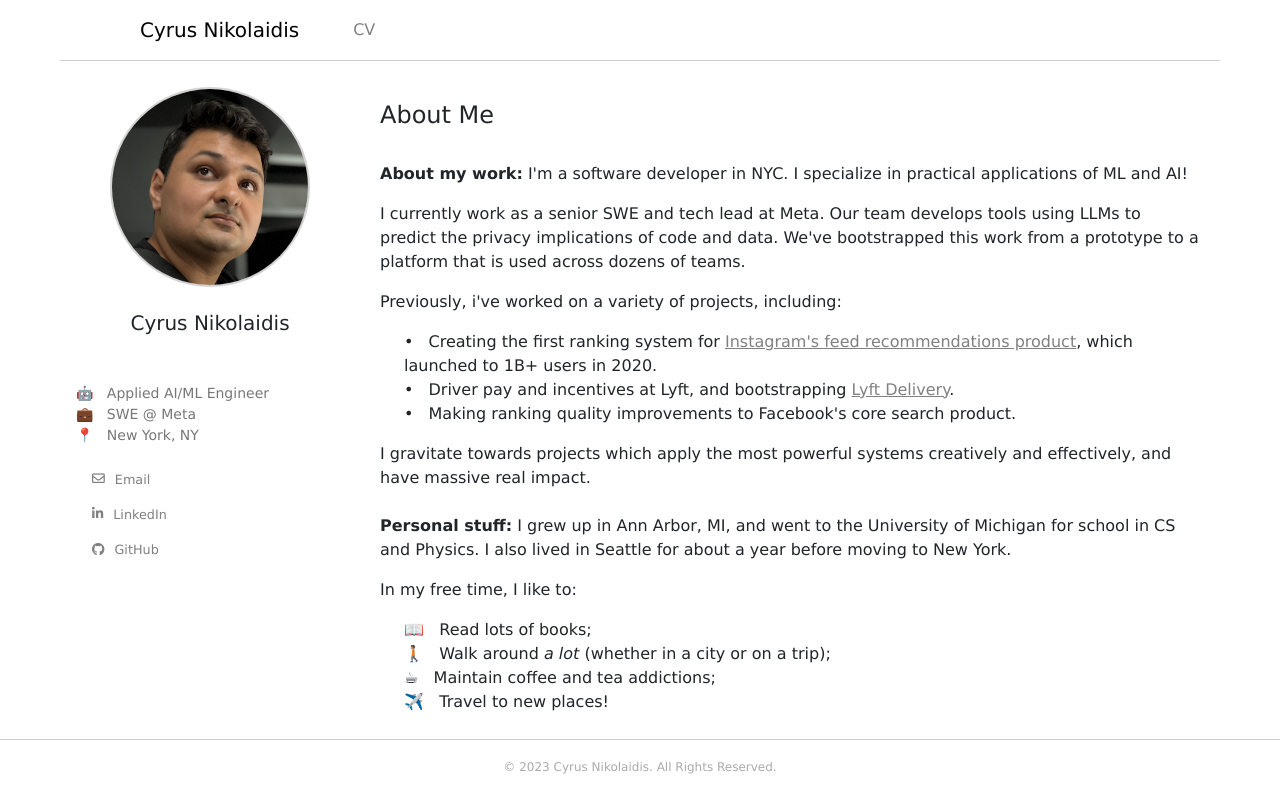
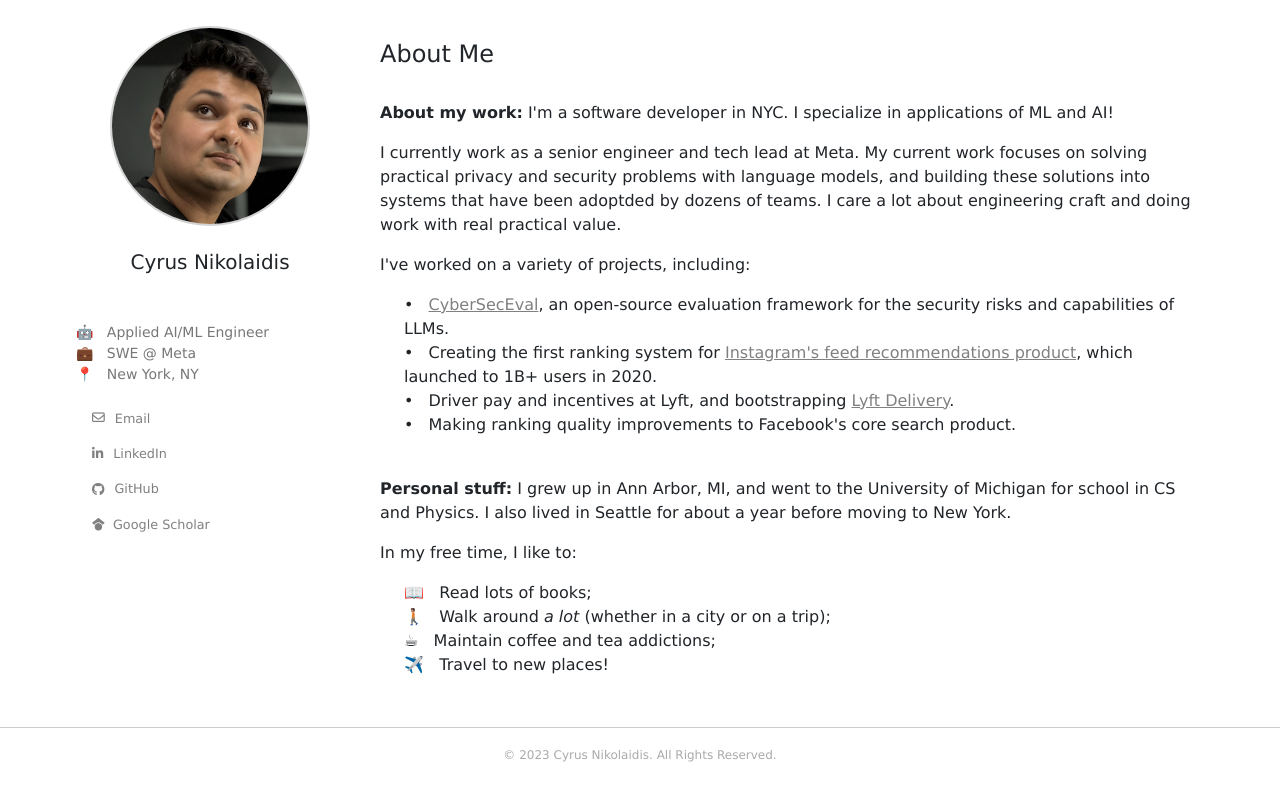
Before and after one commit to cynikolai/cynikolai.github.io, a plain HTML site: page index.html in a window 1280 px wide. Drawn offline with nearby package versions, Linux system fonts and the light colour scheme.

Commit message:
changes 2024

```diff
--- a/index.html
+++ b/index.html
@@ -9,10 +9,6 @@
       rel="stylesheet"
     />
     <!-- FontAwesome Icons -->
-    <link
-      rel="stylesheet"
-      href="https://cdnjs.cloudflare.com/ajax/libs/font-awesome/5.15.3/css/all.min.css"
-    />
     <style>
       body,
       html {
@@ -96,16 +92,12 @@
   <body>
     <div class="container-fluid">
       <!-- Navbar -->
-      <nav class="navbar navbar-expand-lg">
+      <!-- <nav class="navbar navbar-expand-lg">
         <a class="navbar-brand" href="#">Cyrus Nikolaidis</a>
         <div class="collapse navbar-collapse">
-          <ul class="navbar-nav ml-auto">
-            <li class="nav-item">
-              <a class="nav-link" href="#">CV</a>
-            </li>
-          </ul>
+          <ul class="navbar-nav ml-auto"></ul>
         </div>
-      </nav>
+      </nav> -->
 
       <div class="d-flex">
         <!-- Sidebar -->
@@ -140,6 +132,12 @@
             >
               <i class="fab fa-github"></i> GitHub
             </a>
+            <a
+              href="https://scholar.google.com/citations?user=r7xr5pIAAAAJ&hl=en"
+              class="list-group-item list-group-item-action"
+            >
+              <i class="fa-brands fa-google-scholar"></i> &nbsp; Google Scholar
+            </a>
           </div>
         </div>
 
@@ -149,18 +147,26 @@
           <br \ />
           <p>
             <strong>About my work:</strong> I'm a software developer in NYC. I
-            specialize in practical applications of ML and AI!
+            specialize in applications of ML and AI!
           </p>
           <p>
-            I currently work as a senior SWE and tech lead at Meta. Our team
-            develops tools using LLMs to predict the privacy implications of
-            code and data. We've bootstrapped this work from a prototype to a
-            platform that is used across dozens of teams.
+            I currently work as a senior engineer and tech lead at Meta. My
+            current work focuses on solving practical privacy and security
+            problems with language models, and building these solutions into
+            systems that have been adoptded by dozens of teams. I care a lot
+            about engineering craft and doing work with real practical value.
           </p>
-          <p>Previously, i've worked on a variety of projects, including:</p>
+          <p>I've worked on a variety of projects, including:</p>
           <div class="container">
             <div class="container">
               <ul class="list-unstyled">
+                <li>
+                  <a
+                    href="https://ai.meta.com/research/publications/cyberseceval-2-a-wide-ranging-cybersecurity-evaluation-suite-for-large-language-models/"
+                    >CyberSecEval</a
+                  >, an open-source evaluation framework for the security risks
+                  and capabilities of LLMs.
+                </li>
                 <li>
                   Creating the first ranking system for
                   <a
@@ -190,10 +196,7 @@
             </style>
           </div>
 
-          I gravitate towards projects which apply the most powerful systems
-          creatively and effectively, and have massive real impact.
-
-          <br /><br />
+          <br />
           <p>
             <strong>Personal stuff:</strong> I grew up in Ann Arbor, MI, and
             went to the University of Michigan for school in CS and Physics. I
@@ -245,5 +248,9 @@
 
     <!-- Bootstrap JS -->
     <script src="https://cdn.jsdelivr.net/npm/bootstrap@5.1.0/dist/js/bootstrap.bundle.min.js"></script>
+    <script
+      src="https://kit.fontawesome.com/cf9fe4cc1f.js"
+      crossorigin="anonymous"
+    ></script>
   </body>
 </html>
```
